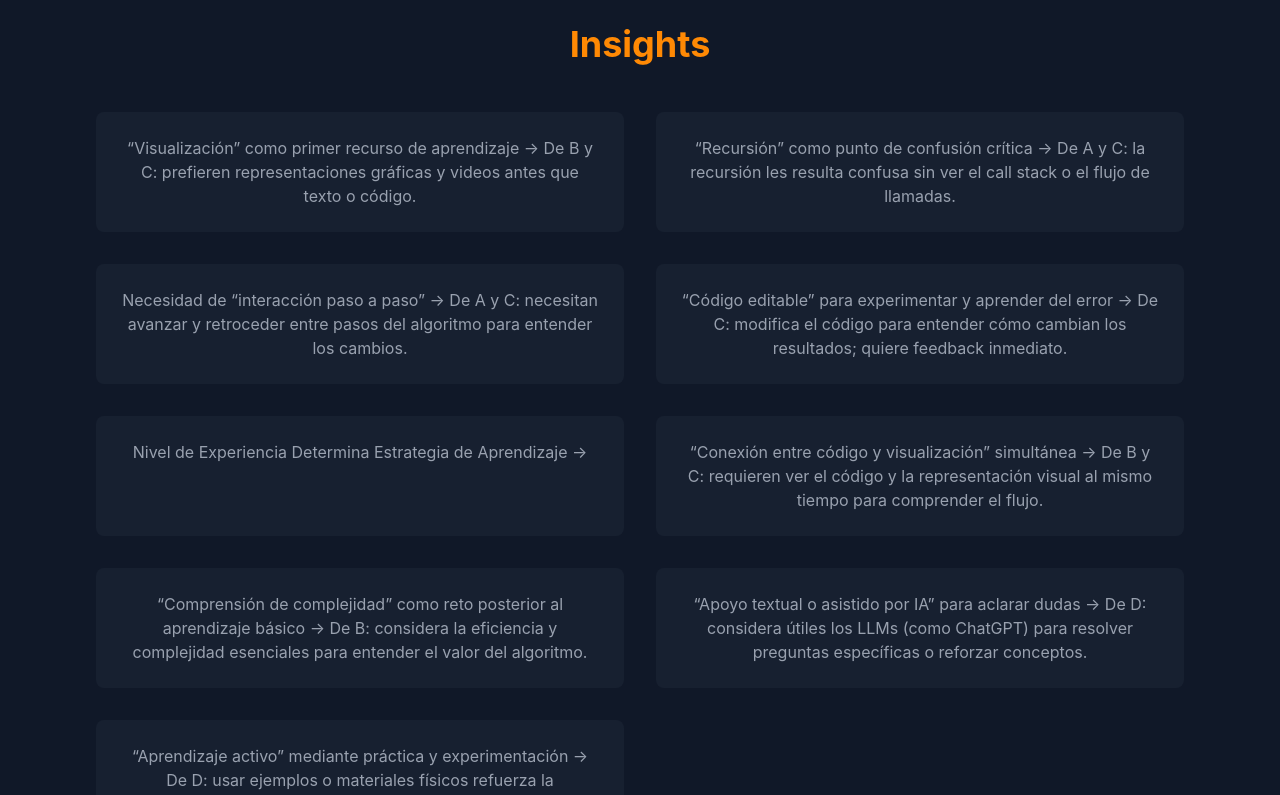
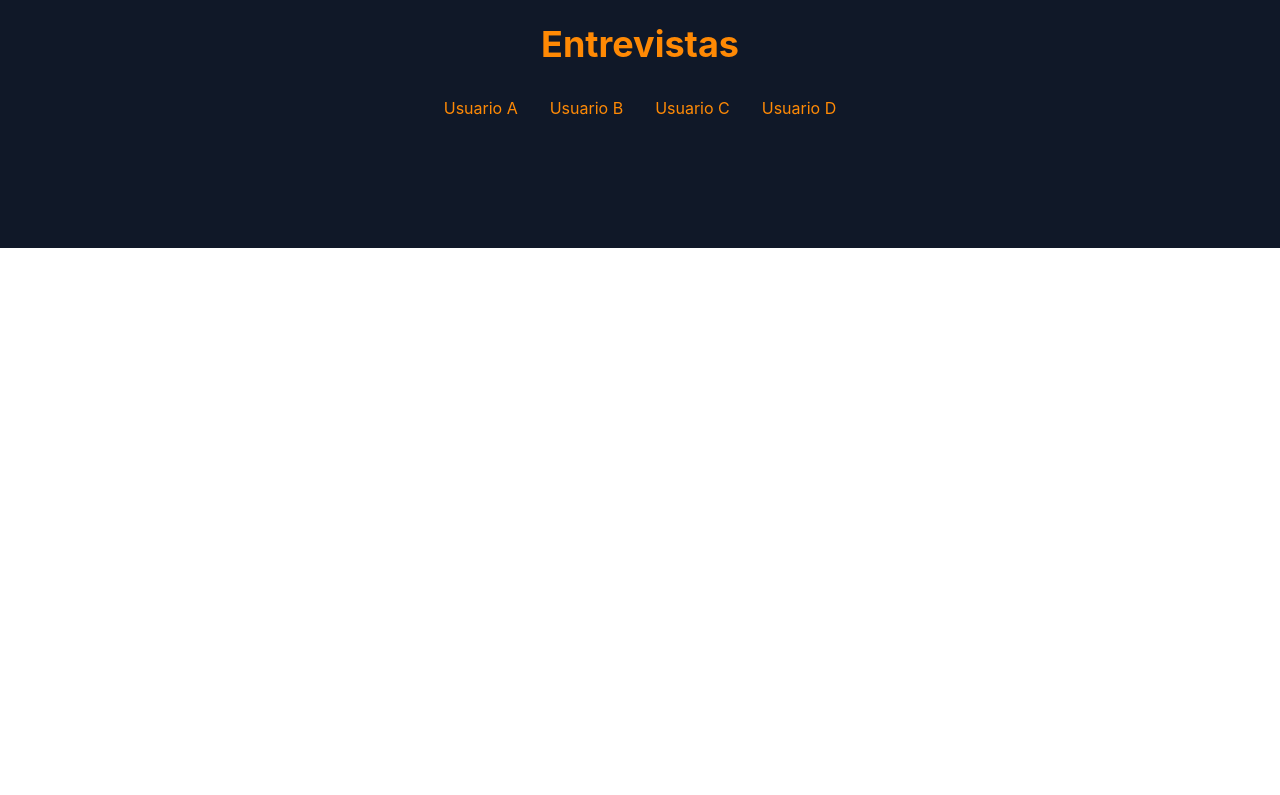
Before and after one commit to helvetios16/vifai, a Vue app: page / in a window 1280 px wide. Shown: the part 2740-3535 px from the top of the page. After the commit the page ends 2988 px from the top, so only its background shows below. Built offline with nearby package versions, Linux system fonts and the light colour scheme.

Commit message:
feat: Add SortLearn view and its associated learning redesign data.

```diff
--- a/src/components/learning-design/InsightsSection.vue
+++ /dev/null
@@ -1,20 +0,0 @@
-<template>
-  <section id="insights" class="my-24">
-    <h2 class="text-4xl font-bold text-orange-400 mb-12 text-center">Insights</h2>
-    <div class="grid md:grid-cols-2 gap-8">
-      <div
-        v-for="insight in insights"
-        :key="insight"
-        class="bg-gray-800/50 p-6 rounded-lg text-center"
-      >
-        <p class="text-gray-400">{{ insight }}</p>
-      </div>
-    </div>
-  </section>
-</template>
-
-<script setup lang="ts">
-defineProps<{
-  insights: string[]
-}>()
-</script>
--- a/src/data/learningRedesignData.ts
+++ b/src/data/learningRedesignData.ts
@@ -98,18 +98,6 @@ export const needs: Need[] = [
   },
 ]
 
-export const insights: string[] = [
-  '“Visualización” como primer recurso de aprendizaje → De B y C: prefieren representaciones gráficas y videos antes que texto o código.',
-  '“Recursión” como punto de confusión crítica → De A y C: la recursión les resulta confusa sin ver el call stack o el flujo de llamadas.',
-  'Necesidad de “interacción paso a paso” → De A y C: necesitan avanzar y retroceder entre pasos del algoritmo para entender los cambios.',
-  '“Código editable” para experimentar y aprender del error → De C: modifica el código para entender cómo cambian los resultados; quiere feedback inmediato.',
-  'Nivel de Experiencia Determina Estrategia de Aprendizaje ->',
-  '“Conexión entre código y visualización” simultánea → De B y C: requieren ver el código y la representación visual al mismo tiempo para comprender el flujo.',
-  '“Comprensión de complejidad” como reto posterior al aprendizaje básico → De B: considera la eficiencia y complejidad esenciales para entender el valor del algoritmo.',
-  '“Apoyo textual o asistido por IA” para aclarar dudas → De D: considera útiles los LLMs (como ChatGPT) para resolver preguntas específicas o reforzar conceptos.',
-  '“Aprendizaje activo” mediante práctica y experimentación → De D: usar ejemplos o materiales físicos refuerza la comprensión; de C: escribir y probar código propio.',
-]
-
 export const interviews: Interview[] = [
   {
     user: 'A',
--- a/src/views/SortLearn.vue
+++ b/src/views/SortLearn.vue
@@ -8,7 +8,6 @@
         <UserResearchSection :participants="participants" />
         <KeyFindingsSection />
         <NeedsSection :needs="needs" />
-        <InsightsSection :insights="insights" />
         <InterviewsSection :interviews="interviews" />
       </main>
     </div>
@@ -16,14 +15,13 @@
 </template>
 
 <script setup lang="ts">
-import { participants, needs, insights, interviews } from '@/data/learningRedesignData'
+import { participants, needs, interviews } from '@/data/learningRedesignData'
 
 import PageHeader from '@/components/learning-design/PageHeader.vue'
 import TeamSection from '@/components/learning-design/TeamSection.vue'
 import UserResearchSection from '@/components/learning-design/UserResearchSection.vue'
 import KeyFindingsSection from '@/components/learning-design/KeyFindingsSection.vue'
 import NeedsSection from '@/components/learning-design/NeedsSection.vue'
-import InsightsSection from '@/components/learning-design/InsightsSection.vue'
 import InterviewsSection from '@/components/learning-design/InterviewsSection.vue'
 </script>
 
```
